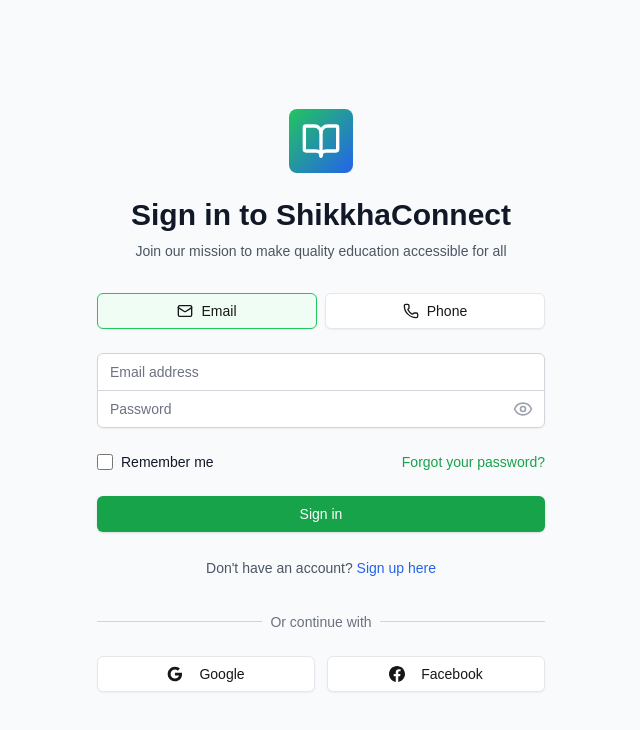
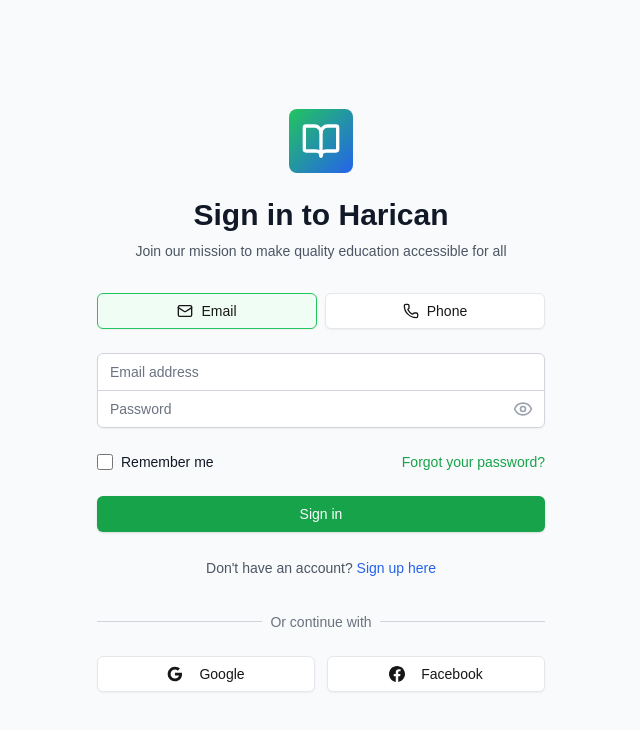
Before and after one commit to mihf05/harican, a Next.js app in the folder client/: page /login in a window 1280 px wide. Shown: the top 730 px of the page, without its empty margins (319-959 px from the left). Built offline with nearby package versions, Linux system fonts and the light colour scheme; no server answers.

Commit message:
Name Changes

```diff
--- a/client/app/login/page.tsx
+++ b/client/app/login/page.tsx
@@ -64,7 +64,7 @@
             </div>
           </div>
           <h2 className="mt-6 text-center text-3xl font-extrabold text-gray-900 dark:text-white">
-            Sign in to ShikkhaConnect
+            Sign in to Harican
           </h2>
           <p className="mt-2 text-center text-sm text-gray-600 dark:text-gray-400">
             Join our mission to make quality education accessible for all
--- a/client/app/verify-email/page.tsx
+++ b/client/app/verify-email/page.tsx
@@ -62,7 +62,7 @@
                 Email Verified Successfully!
               </h2>
               <p className="mt-2 text-gray-600 dark:text-gray-400">
-                Welcome to ShikkhaConnect! Your account is now active and ready to use.
+                Welcome to Harican! Your account is now active and ready to use.
               </p>
             </div>
             <div className="space-y-3">
```
